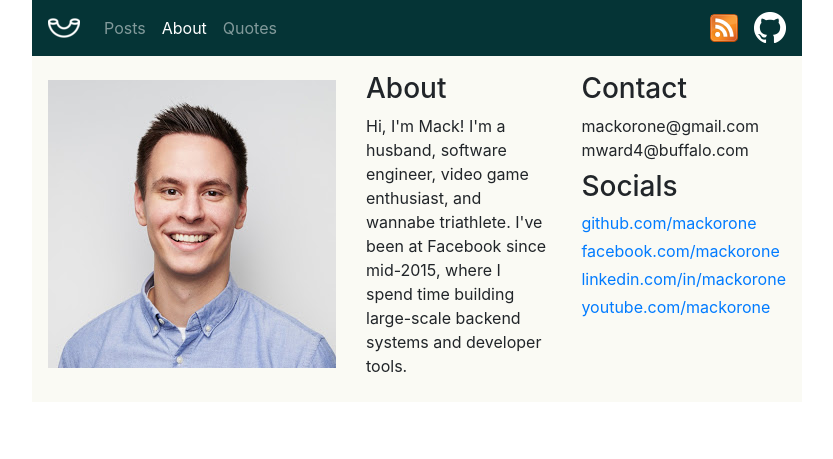
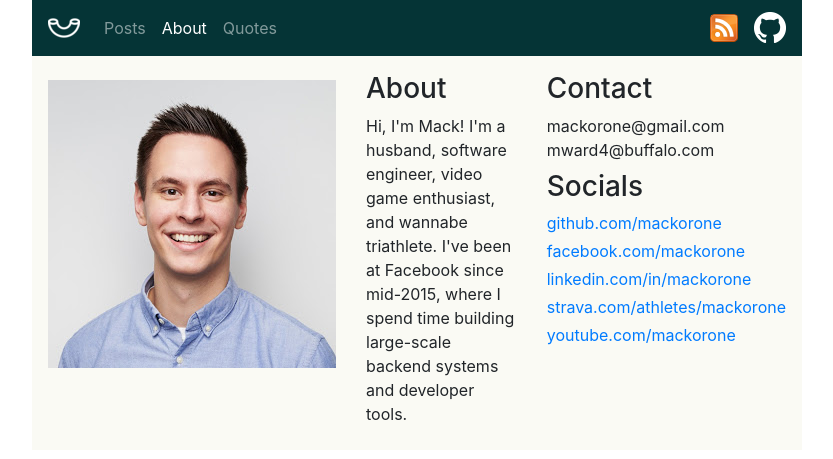
Before and after one commit to mackorone/mackorone.github.io, a Jekyll site: the page built from about.html, in a window 1280 px wide. Shown: the top 459 px of the page, without its empty margins (223-1056 px from the left). Built offline with Jekyll 4.4.1, drawn with Linux system fonts in a browser that asks for light colours; nearby versions of some CDN libraries; some of the changed lines change nothing that is shown.

Commit message:
Add Strava to socials.yml

```diff
--- a/_data/socials.yml
+++ b/_data/socials.yml
@@ -2,4 +2,5 @@
 - url: https://www.facebook.com/mackorone
 - url: https://www.linkedin.com/in/mackorone
   skip_validation: true
+- url: https://www.strava.com/athletes/mackorone
 - url: https://www.youtube.com/mackorone
```
